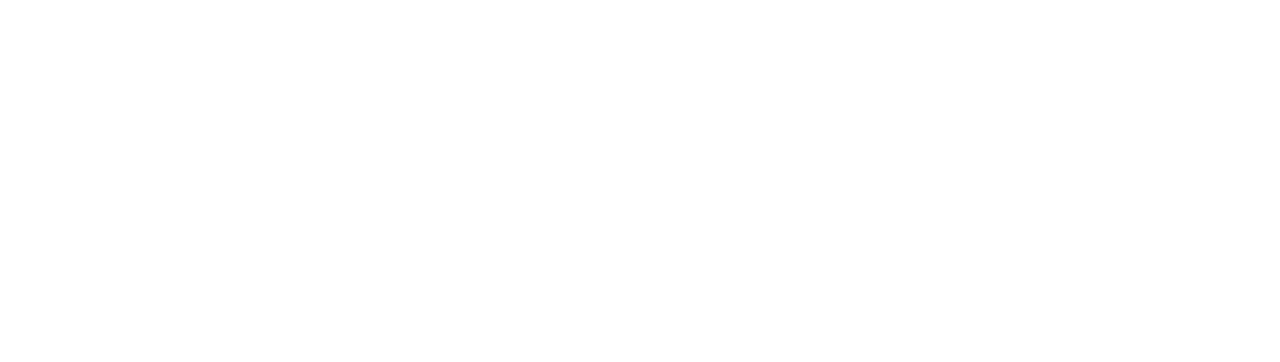
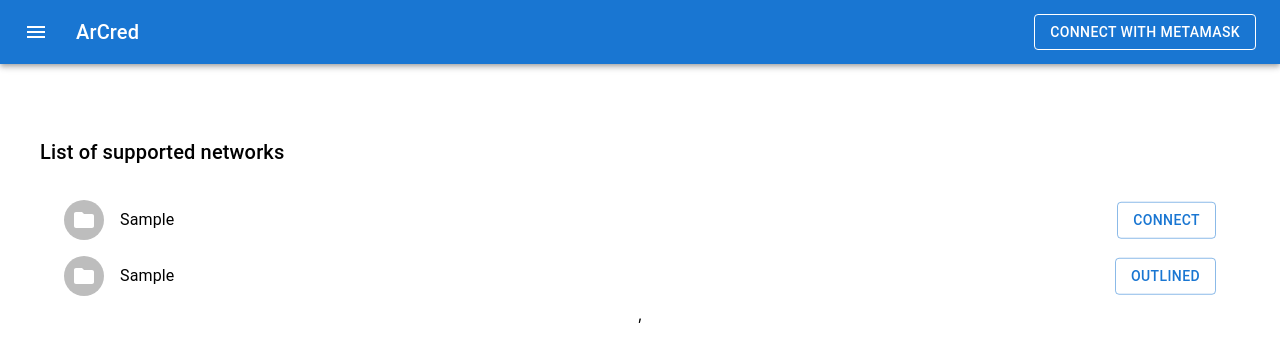
Before and after one commit to SayanKar/arcred, a React (Create React App) app in the folder client/: page / in a window 1280 px wide. Shown: the top 362 px of the page. Built offline with nearby package versions, Linux system fonts and the light colour scheme.

Commit message:
add navbar

```diff
--- a/client/package.json
+++ b/client/package.json
@@ -5,6 +5,8 @@
   "dependencies": {
     "@emotion/react": "^11.11.1",
     "@emotion/styled": "^11.11.0",
+    "@fontsource/roboto": "^5.0.8",
+    "@mui/icons-material": "^5.14.19",
     "@mui/material": "^5.14.20",
     "@testing-library/jest-dom": "^5.17.0",
     "@testing-library/react": "^13.4.0",
--- a/client/src/App.tsx
+++ b/client/src/App.tsx
@@ -1,14 +1,35 @@
 import './App.css';
-import {useUserContext} from "./contextProviders/UserContextProvider";
+import {Layout} from "./components/Layout";
+import {useState} from "react";
+import {CircularProgress} from "@mui/material";
+import {NetworkSelector} from "./pages/NetworkSelector";
+
+enum UIState {
+    LOADING,
+    REQUEST_NETWORK_SELECTION,
+    DISPLAY_DASHBOARD
+}
 
 function App() {
-    const userContext = useUserContext();
-    console.log(userContext)
-    return (
-    <div>
-        {userContext.walletAddress}
-    </div>
-    );
+
+    const [uiState, setUIState] = useState<UIState>(UIState.REQUEST_NETWORK_SELECTION);
+
+
+
+    return getUIContentByUIState(uiState);
+}
+
+const getUIContentByUIState = (uiState: UIState) => {
+    switch (uiState) {
+        case UIState.LOADING:
+            return <CircularProgress />
+        case UIState.REQUEST_NETWORK_SELECTION:
+            return <NetworkSelector />;
+        case UIState.DISPLAY_DASHBOARD:
+            return <></>;
+        default:
+            return <></>;
+    }
 }
 
 export default App;
--- /dev/null
+++ b/client/src/components/Layout.tsx
@@ -0,0 +1,14 @@
+import {ReactNode} from "react";
+import Grid2 from "@mui/material/Unstable_Grid2";
+import {NavBar} from "./NavBar";
+
+
+export const Layout = ({children}: {children: ReactNode}) => {
+
+    return <>
+        <NavBar />
+        <Grid2 container spacing={2} direction={"column"} margin={2} padding={3}>
+            {children}
+        </Grid2>
+    </>
+}
--- /dev/null
+++ b/client/src/components/NavBar.tsx
@@ -0,0 +1,32 @@
+import * as React from 'react';
+import AppBar from '@mui/material/AppBar';
+import Box from '@mui/material/Box';
+import Toolbar from '@mui/material/Toolbar';
+import Typography from '@mui/material/Typography';
+import Button from '@mui/material/Button';
+import IconButton from '@mui/material/IconButton';
+import MenuIcon from '@mui/icons-material/Menu';
+
+export const NavBar = () => {
+    return (
+        <Box sx={{ flexGrow: 1 }}>
+            <AppBar position="static">
+                <Toolbar>
+                    <IconButton
+                        size="large"
+                        edge="start"
+                        color="inherit"
+                        aria-label="menu"
+                        sx={{ mr: 2 }}
+                    >
+                        <MenuIcon />
+                    </IconButton>
+                    <Typography variant="h6" component="div" sx={{ flexGrow: 1 }}>
+                        ArCred
+                    </Typography>
+                    <Button color="inherit" variant="outlined">Connect with MetaMask</Button>
+                </Toolbar>
+            </AppBar>
+        </Box>
+    );
+}
--- /dev/null
+++ b/client/src/pages/NetworkSelector.tsx
@@ -0,0 +1,50 @@
+import {Layout} from "../components/Layout";
+import {Avatar, List, ListItem, ListItemAvatar, ListItemText} from "@mui/material";
+import Button from "@mui/material/Button";
+import FolderIcon from '@mui/icons-material/Folder';
+import Typography from "@mui/material/Typography";
+import Grid2 from "@mui/material/Unstable_Grid2";
+
+interface INetworkSelectorProps {}
+
+const supportedNetworksConfig = [
+    {name: "A", logo: "a"},
+    {name: "B", logo: "b"},
+    {name: "C", logo: "c"},
+]
+
+export const NetworkSelector = (props: INetworkSelectorProps) => {
+    return <Layout>
+        <Typography sx={{ mt: 4, mb: 2 }} variant="h6" component="div">
+            List of supported networks
+        </Typography>
+        <Grid2 xs display="flex" justifyContent="center" alignItems="center" flexDirection={"column"}>
+                <ListItem
+                    secondaryAction={
+                        <Button variant="outlined">Connect</Button>
+                    }
+
+                >
+                    <ListItemAvatar>
+                        <Avatar>
+                            <FolderIcon />
+                        </Avatar>
+                    </ListItemAvatar>
+                    <ListItemText primary="Sample" />
+                </ListItem>
+                <ListItem
+                    secondaryAction={
+                        <Button variant="outlined">Outlined</Button>
+                    }
+                >
+                    <ListItemAvatar>
+                        <Avatar>
+                            <FolderIcon />
+                        </Avatar>
+                    </ListItemAvatar>
+                    <ListItemText primary="Sample" />
+                </ListItem>,
+            {/*</List>*/}
+        </Grid2>
+    </Layout>
+}
```
Also changed, not shown: 1 other file (tests, documents, lock files or other folders).
